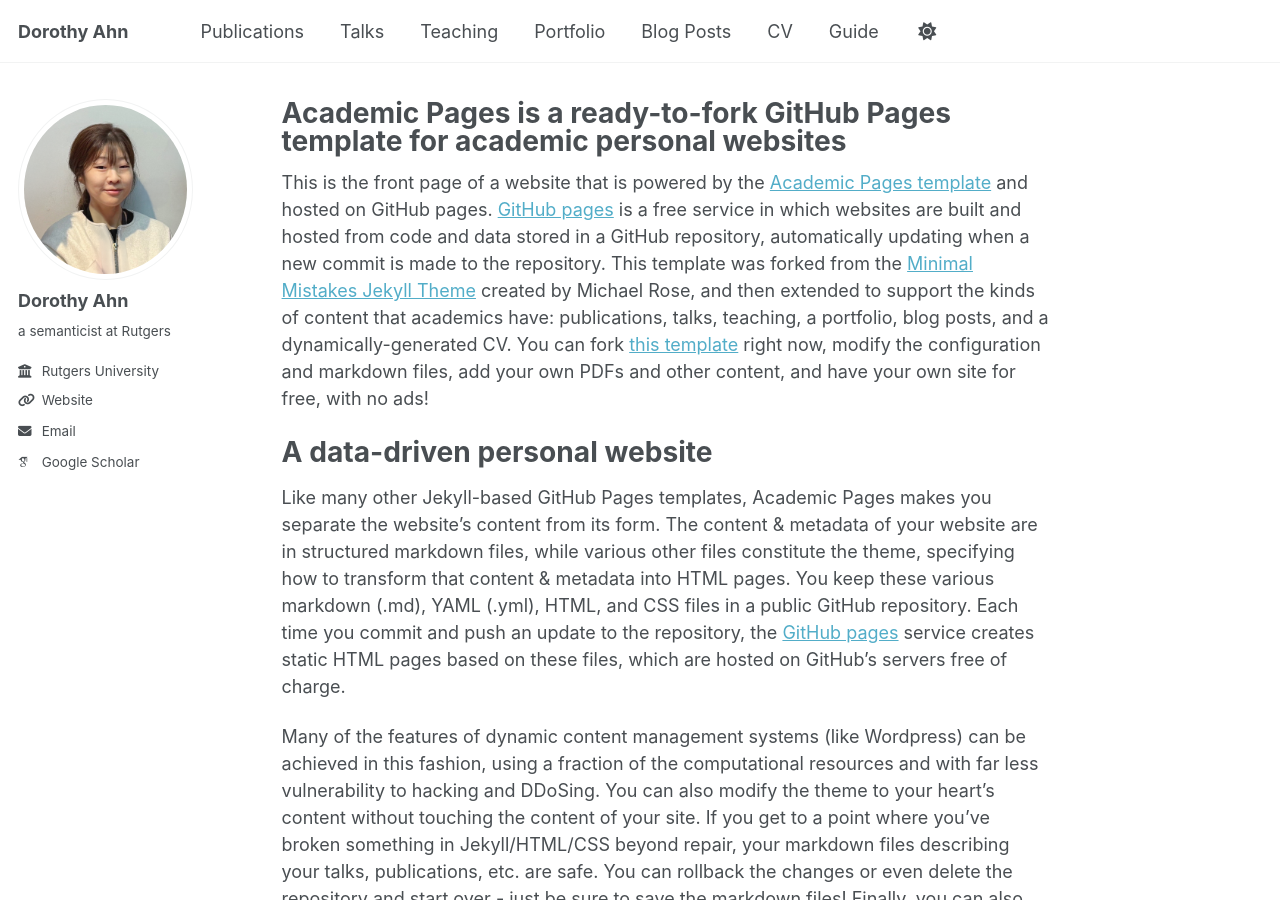
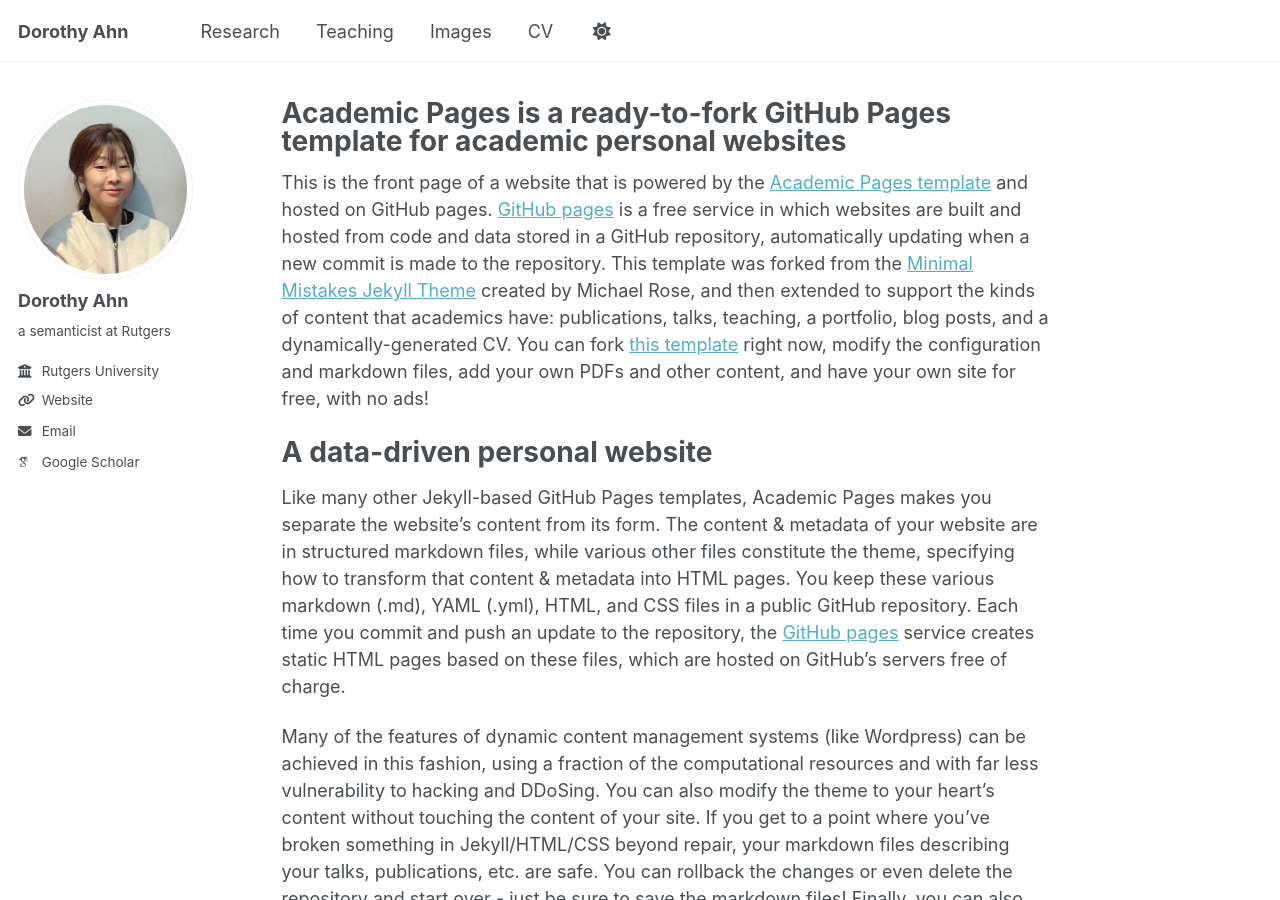
Before and after one commit to doroahn/doroahn.github.io, a Jekyll site: the page built from _pages/about.md, in a window 1280 px wide and 900 px high. Built offline with Jekyll 4.4.1, drawn with Linux system fonts in a browser that asks for light colours; some web fonts are replaced.

Commit message:
Update navigation.yml

```diff
--- a/_data/navigation.yml
+++ b/_data/navigation.yml
@@ -8,20 +8,20 @@
 #      Markdown formatted page while the second is generated using JSON.
 
 main:
-  - title: "Publications"
+  - title: "Research"
     url: /publications/
 
-  - title: "Talks"
-    url: /talks/
+ # - title: "Talks"
+ #   url: /talks/
 
   - title: "Teaching"
     url: /teaching/
 
-  - title: "Portfolio"
+  - title: "Images"
     url: /portfolio/
 
-  - title: "Blog Posts"
-    url: /year-archive/
+ # - title: "Blog Posts"
+ #   url: /year-archive/
 
   - title: "CV"
     url: /cv/
@@ -29,5 +29,5 @@ main:
   # - title: "CV"
   #   url: /cv-json/
 
-  - title: "Guide"
-    url: /markdown/
+ # - title: "Guide"
+  #  url: /markdown/
```
